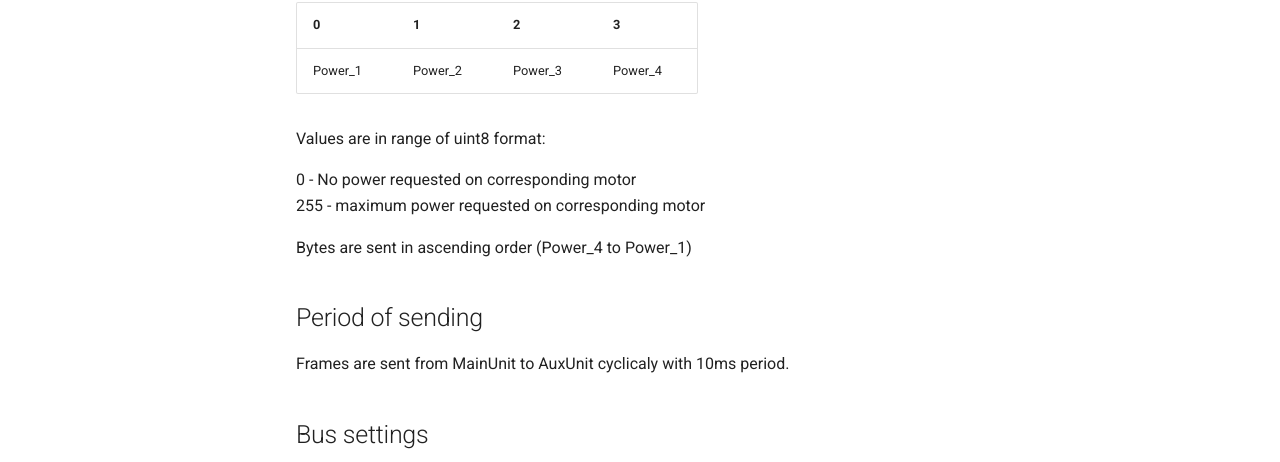
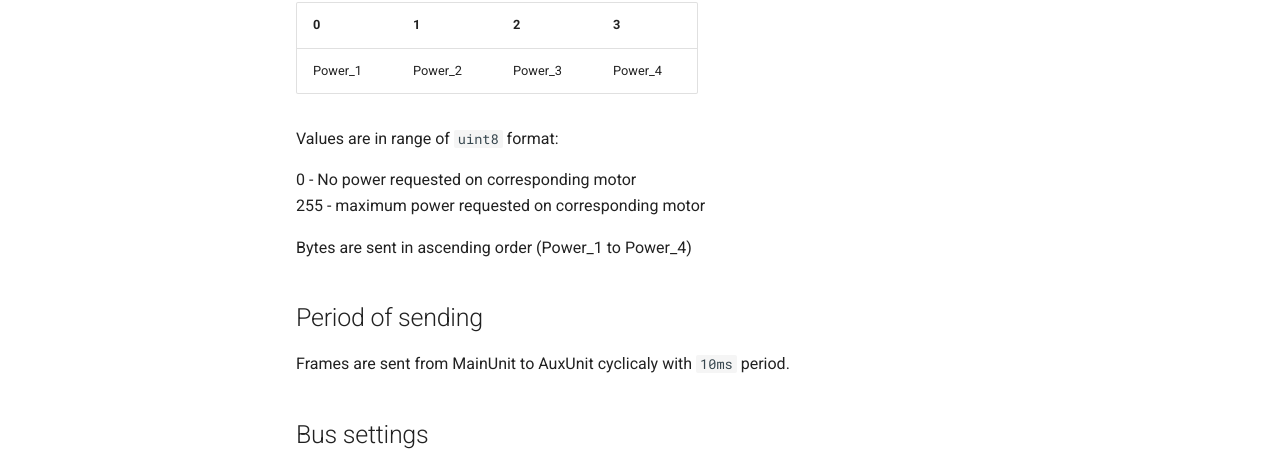
Before and after one commit to inpgbburda/FlyMatic, an MkDocs documentation site: the page built from docs/ms_communication.md, in a window 1280 px wide and 1027 px high. Shown: the part 318-780 px from the top of the window. Built offline with MkDocs 1.6.1 and Material for MkDocs 9.7.7, drawn with Linux system fonts in a browser that asks for light colours; a style sheet for code colours, icons or effects is not loaded.

```diff
--- a/docs/ms_communication.md
+++ b/docs/ms_communication.md
@@ -7,15 +7,15 @@ Information is send in the following frame format through the SPI:
 |---------|---------|---------|---------|
 | Power_1 | Power_2 | Power_3 | Power_4 |
 
-Values are in range of uint8 format:
+Values are in range of `uint8` format:
 
 0 - No power requested on corresponding motor
 255 - maximum power requested on corresponding motor
 
-Bytes are sent in ascending order (Power_4 to Power_1)
+Bytes are sent in ascending order (Power_1 to Power_4)
 
 ## Period of sending
-Frames are sent from MainUnit to AuxUnit cyclicaly with 10ms period.
+Frames are sent from MainUnit to AuxUnit cyclicaly with `10ms` period.
 
 ## Bus settings
 Bus details:
```
